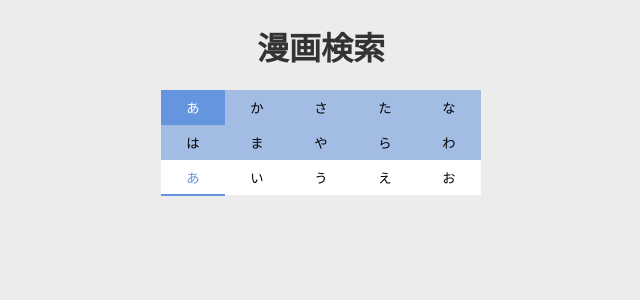
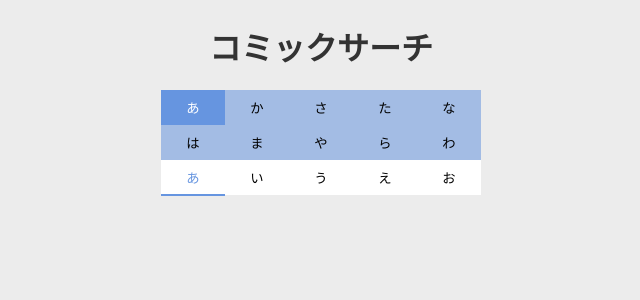
Before and after one commit to amaguri0408/comic_serch_project, a Vue app: page /#/fifty/1 in a window 1280 px wide. Shown: the top 300 px of the page, without its empty margins (319-959 px from the left). Built offline with nearby package versions, Linux system fonts and the light colour scheme.

Commit message:
change マンガ検索 to コミックサーチ

```diff
--- a/public/index.html
+++ b/public/index.html
@@ -7,7 +7,7 @@
     <!-- <link rel="icon" href="<%= BASE_URL %>.png"> -->
     <!-- <link rel="stylesheet" href="https://cdn.jsdelivr.net/semantic-ui/2.2.10/semantic.min.css"> -->
     <link rel="stylesheet" href="https://maxcdn.bootstrapcdn.com/font-awesome/4.4.0/css/font-awesome.min.css">
-    <title>漫画検索</title>
+    <title>コミックサーチ</title>
   </head>
   <body>
     <noscript>
--- a/src/views/Comic.vue
+++ b/src/views/Comic.vue
@@ -2,7 +2,7 @@
   <div>
     <h1 class="title">
       <a @click="$router.push({name: 'Home'})">
-        漫画検索
+        コミックサーチ
       </a>
     </h1>
     <!-- <a id="search_icon_link" @click="$router.push({name: 'Home'})">
--- a/src/views/Fifty.vue
+++ b/src/views/Fifty.vue
@@ -1,7 +1,9 @@
 <template>
   <div>
     <h1 class="title">
-      漫画検索
+      <a @click="$router.push({name: 'Home'})">
+        コミックサーチ
+      </a>
     </h1>
     <div class="fifty_band">
       <button @click="clickChar('あ')" class="fifty_btn" v-bind:class="{active: fiftyLabel === 'あ'}">あ</button>
--- a/src/views/Home.vue
+++ b/src/views/Home.vue
@@ -73,7 +73,6 @@ export default {
       // console.log(this.search_word)
     },
     async getApps() {
-      console.log("(^^)")
       // headerを指定する
       const headers = {'Authorization' : ''};
 
@@ -82,12 +81,10 @@ export default {
         // crawled_atがある場合のみ表示する
         var apps = []
         for (var i = 0; i < res.data.data.length; i++) {
-          console.log(res.data.data[i].crawled_at)
           if (res.data.data[i].crawled_at !== "-") {
             apps.push(res.data.data[i])
           }
         }
-        console.log(apps)
         this.apps = apps
       }catch(e) {
         console.log("error")
--- a/src/views/Search.vue
+++ b/src/views/Search.vue
@@ -1,7 +1,9 @@
 <template>
   <div>
     <h1 class="title">
-      漫画検索
+      <a @click="$router.push({name: 'Home'})">
+        コミックサーチ
+      </a>
     </h1>
     <div>
 
```
